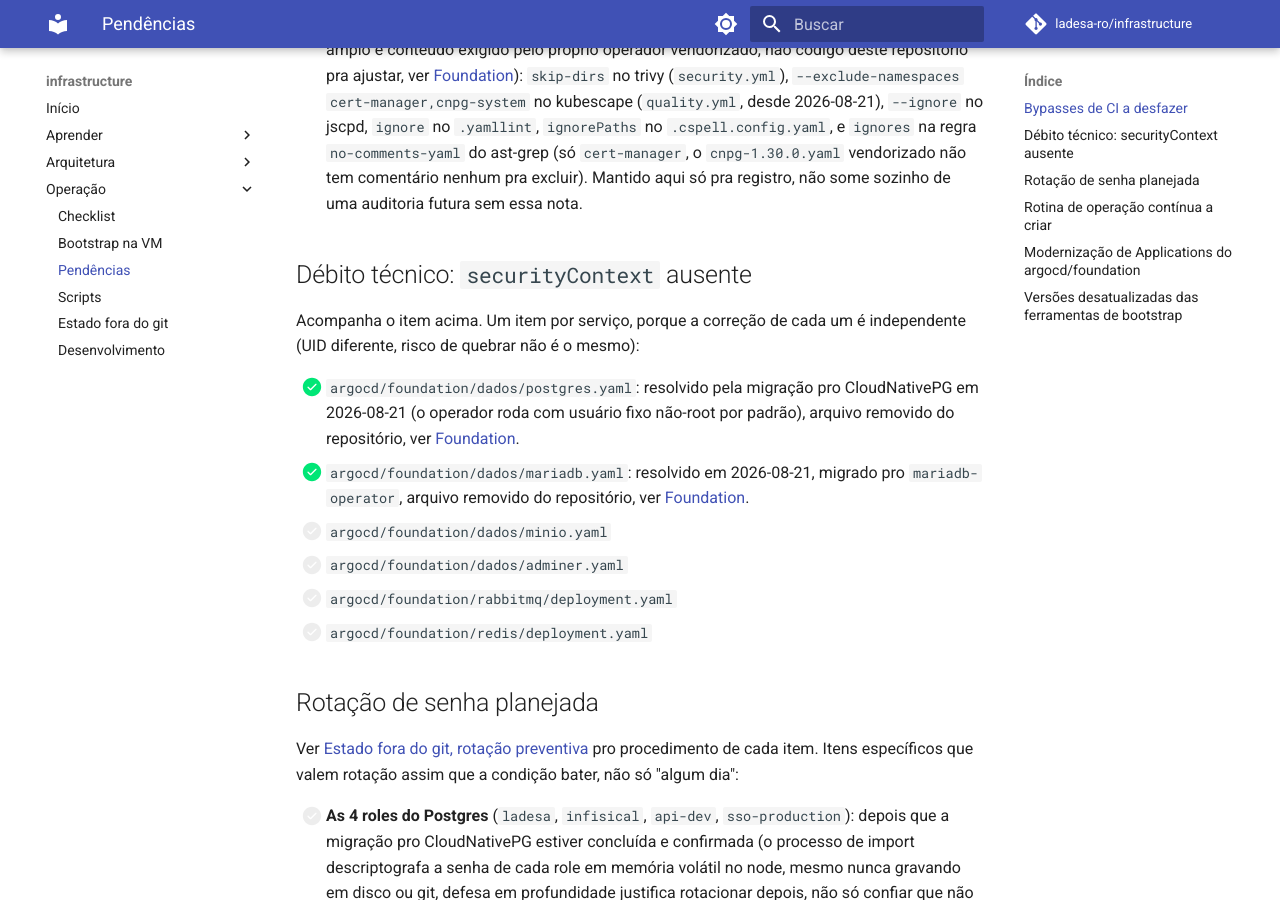
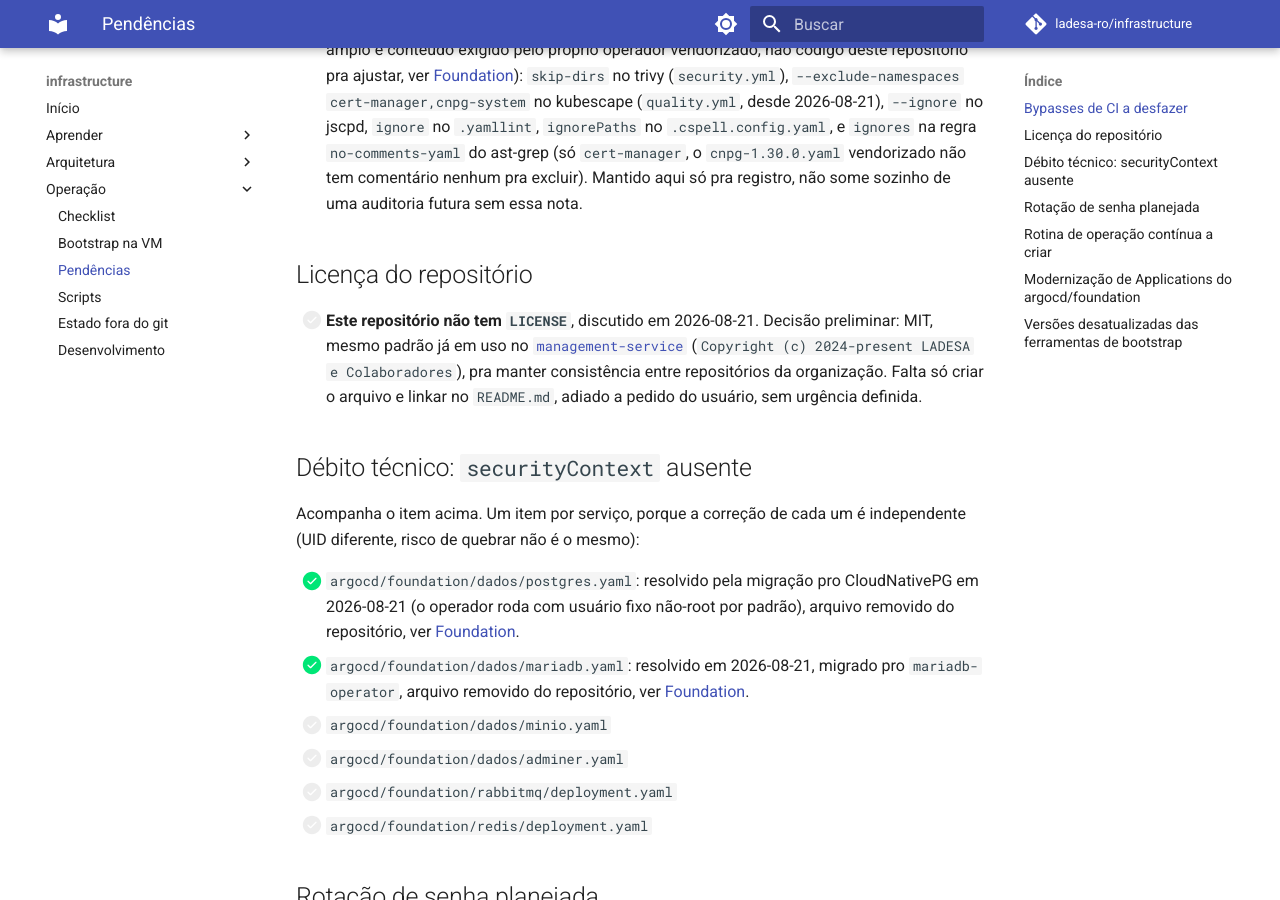
Before and after one commit to ladesa-ro/infrastructure, an MkDocs documentation site: the page built from docs/operacao/pendencias.md, in a window 1280 px wide and 900 px high, scrolled down 777 px. Built offline with MkDocs 1.6.1 and Material for MkDocs 9.7.7, drawn with Linux system fonts in a browser that asks for light colours; comment, search, counter and statistics services are not loaded.

Commit message:
docs: register missing repository license as pending

```diff
--- a/docs/operacao/pendencias.md
+++ b/docs/operacao/pendencias.md
@@ -9,6 +9,10 @@ Esta página existe pelo mesmo motivo de [Estado fora do git](estado-fora-do-git
 - [ ] **`misconfig` (trivy) em `security.yml` está `continue-on-error: true`** desde 2026-08-21. Motivo: a primeira varredura real achou `securityContext` ausente em `postgres`, `mariadb`, `minio`, `adminer` (namespace `dados`), `rabbitmq` e `redis-server`, achado real, mas cada imagem tem UID/GID próprio, corrigir errado quebra o container. Condição pra reverter pra bloqueante: cada Deployment listado abaixo, em "Débito técnico: `securityContext`", corrigido e validado contra o serviço real.
 - [ ] **Todos os checks de `codigo-e-infra` em `quality.yml`** (`yamllint`, `ansible-lint`, `jscpd`, `kubeconform`, `shellcheck`, `actionlint`, `zizmor`, `cspell`, `ast-grep`, `kubescape`) são `continue-on-error: true` desde que o job foi criado, nunca foram bloqueantes. Condição pra promover cada um: revisar o baseline de achados daquele check especificamente, zerar o que for real, só então tirar o `continue-on-error` (ver [Qualidade de código e infraestrutura](desenvolvimento.md#qualidade-de-codigo-e-infraestrutura)).
 - [ ] **`argocd/foundation/cert-manager` e `argocd/foundation/cnpg`, excluídos de seis checks diferentes**, nenhum bem um bypass a desfazer, todos permanentes por natureza (RBAC amplo e conteúdo exigido pelo próprio operador vendorizado, não código deste repositório pra ajustar, ver [Foundation](../arquitetura/foundation.md#debito-tecnico-conhecido-securitycontext-ausente)): `skip-dirs` no trivy (`security.yml`), `--exclude-namespaces cert-manager,cnpg-system` no kubescape (`quality.yml`, desde 2026-08-21), `--ignore` no jscpd, `ignore` no `.yamllint`, `ignorePaths` no `.cspell.config.yaml`, e `ignores` na regra `no-comments-yaml` do ast-grep (só `cert-manager`, o `cnpg-1.30.0.yaml` vendorizado não tem comentário nenhum pra excluir). Mantido aqui só pra registro, não some sozinho de uma auditoria futura sem essa nota.
+
+## Licença do repositório
+
+- [ ] **Este repositório não tem `LICENSE`**, discutido em 2026-08-21. Decisão preliminar: MIT, mesmo padrão já em uso no [`management-service`](https://github.com/ladesa-ro/management-service/blob/main/LICENSE) (`Copyright (c) 2024-present LADESA e Colaboradores`), pra manter consistência entre repositórios da organização. Falta só criar o arquivo e linkar no `README.md`, adiado a pedido do usuário, sem urgência definida.
 
 ## Débito técnico: `securityContext` ausente
 
```
